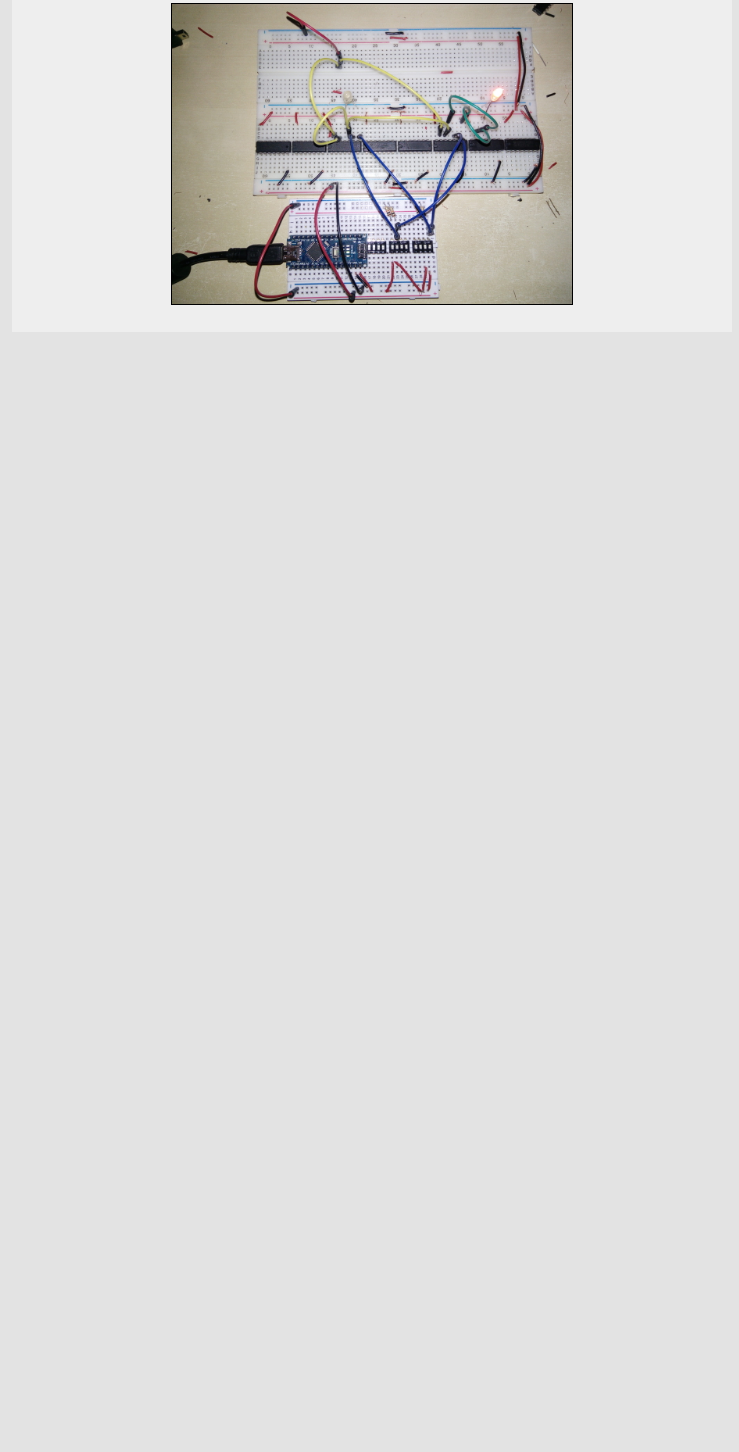
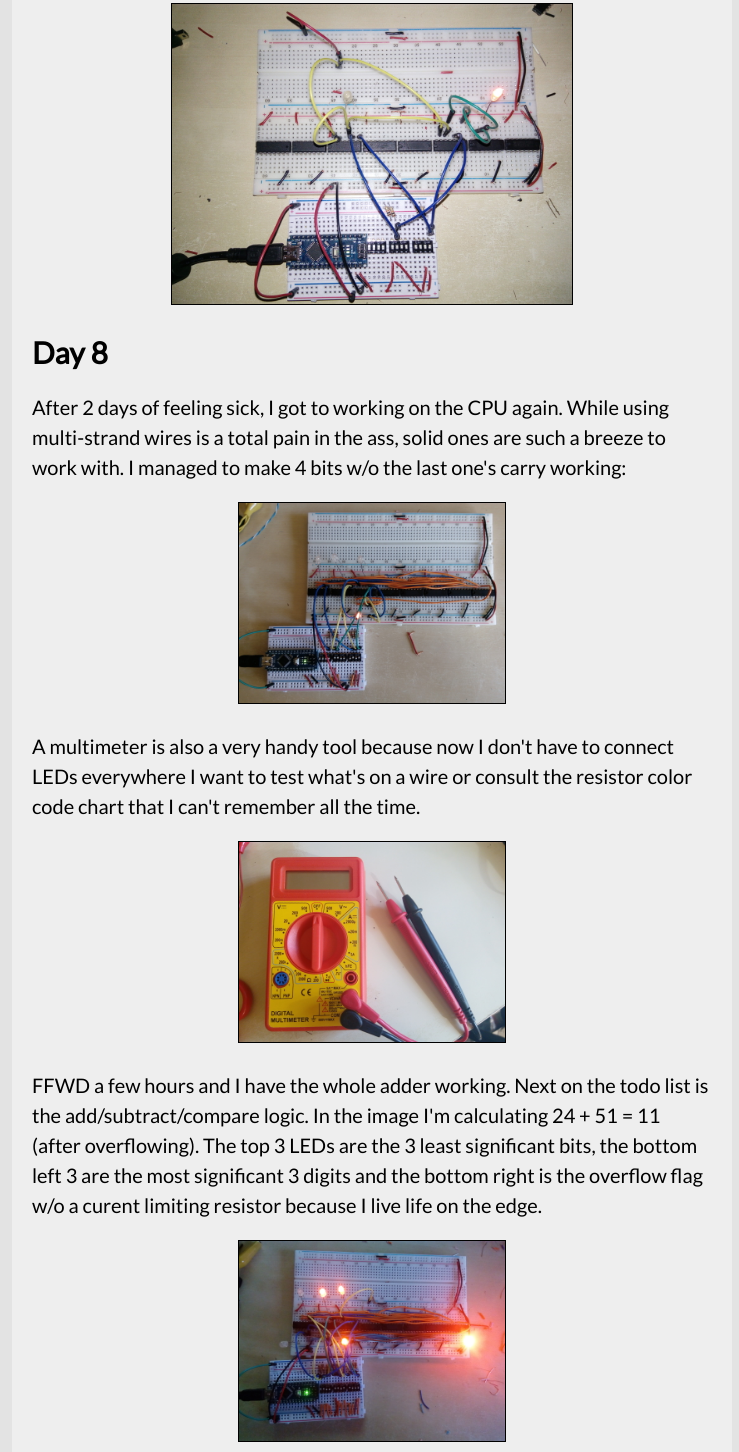
Before and after one commit to trupples/trupples.github.io, a plain HTML site: page mayhem/digitallogic.html in a window 1280 px wide. Shown: the part 3855-5307 px from the top of the page, without its empty margins (268-1007 px from the left). Before the commit the page ends 4187 px from the top, so only its background shows below. Drawn offline with Linux system fonts and the light colour scheme.

Commit message:
days (6, 7), 8

```diff
--- a/mayhem/digitallogic.html
+++ b/mayhem/digitallogic.html
@@ -127,6 +127,31 @@
 					at least 2-3 more bits to the adder.
 				</p>
 				<center><img style="font-size: 1.5em" src="../assets/img/1bitfulladder.jpg" alt="1 bit full adder" /></center>
+			</section>
+			<span id="day6"></span><span id="day7"></span>
+			<section id="day8">
+				<h2 title="Friday, 2017-02-03">Day 8</h2>
+				<p>
+					After 2 days of feeling sick, I got to working on the CPU again. While using
+					multi-strand wires is a total pain in the ass, solid ones are such a breeze to
+					work with. I managed to make 4 bits w/o the last one's carry working:
+				</p>
+				<center><img src="../assets/img/4bitfulladder.jpg" alt="4 bit full adder" /></center>
+				<p>
+					A multimeter is also a very handy tool because now I don't have to connect LEDs
+					everywhere I want to test what's on a wire or consult the resistor color code
+					chart that I can't remember all the time.
+				</p>
+				<center><img src="../assets/img/multimeter.jpg" alt="multimeter" /></center>
+				<p>
+					FFWD a few hours and I have the whole adder working. Next on the todo list is
+					the add/subtract/compare logic. In the image I'm calculating 24 + 51 = 11 (after
+					overflowing). The top 3 LEDs are the 3 least significant bits, the bottom left 3
+					are the most significant 3 digits and the bottom right is the overflow flag w/o
+					a curent limiting resistor because I live life on the edge.
+				</p>
+				<center><img src="../assets/img/adderdone.jpg" alt="Adder done!" /></center>
+			</section>
 		</div>
 	</body>
 </html>
```
Also changed, not shown: assets/img/4bitfulladder.jpg (added), assets/img/adderdone.jpg (added), assets/img/multimeter.jpg (added).
